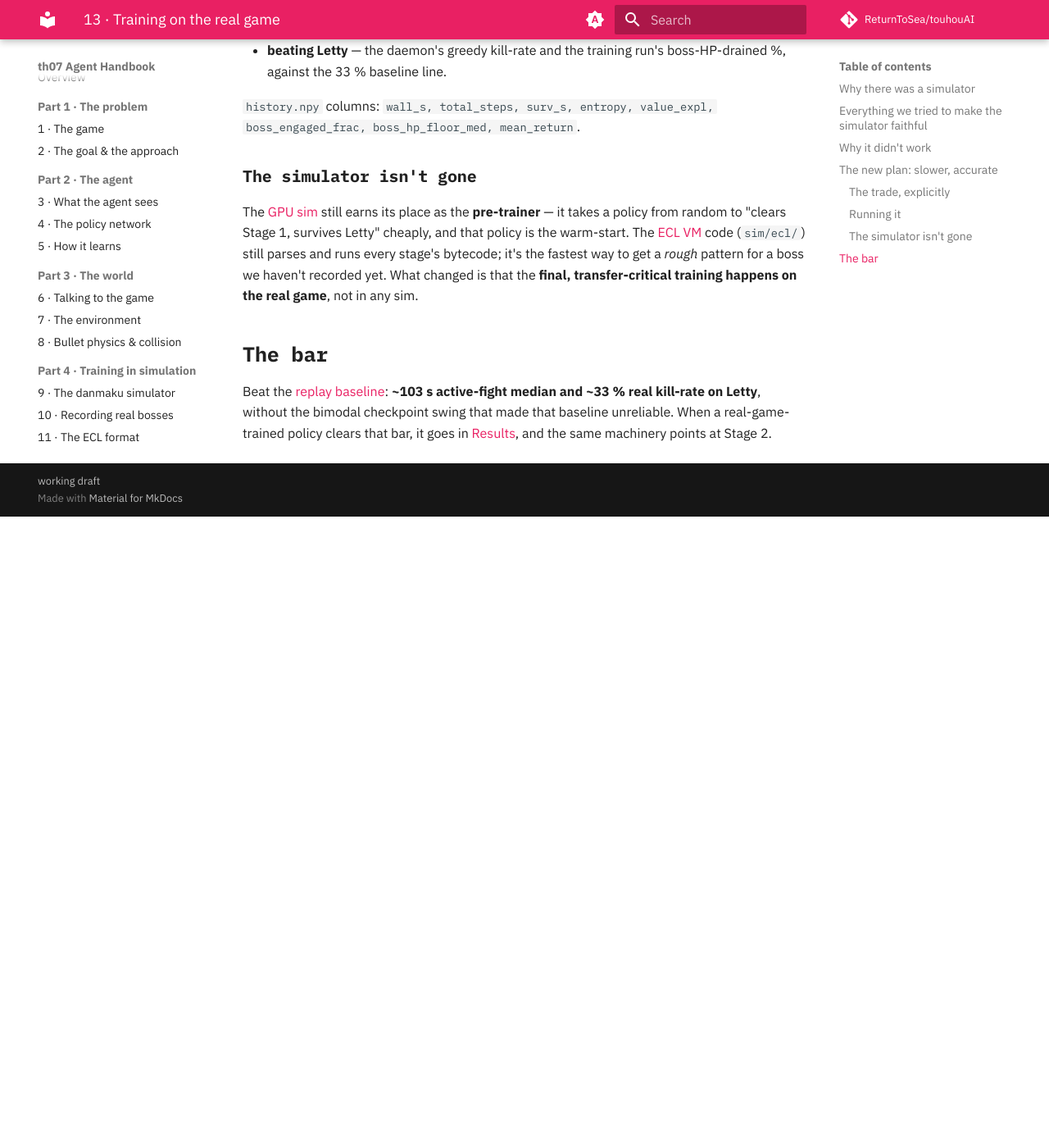
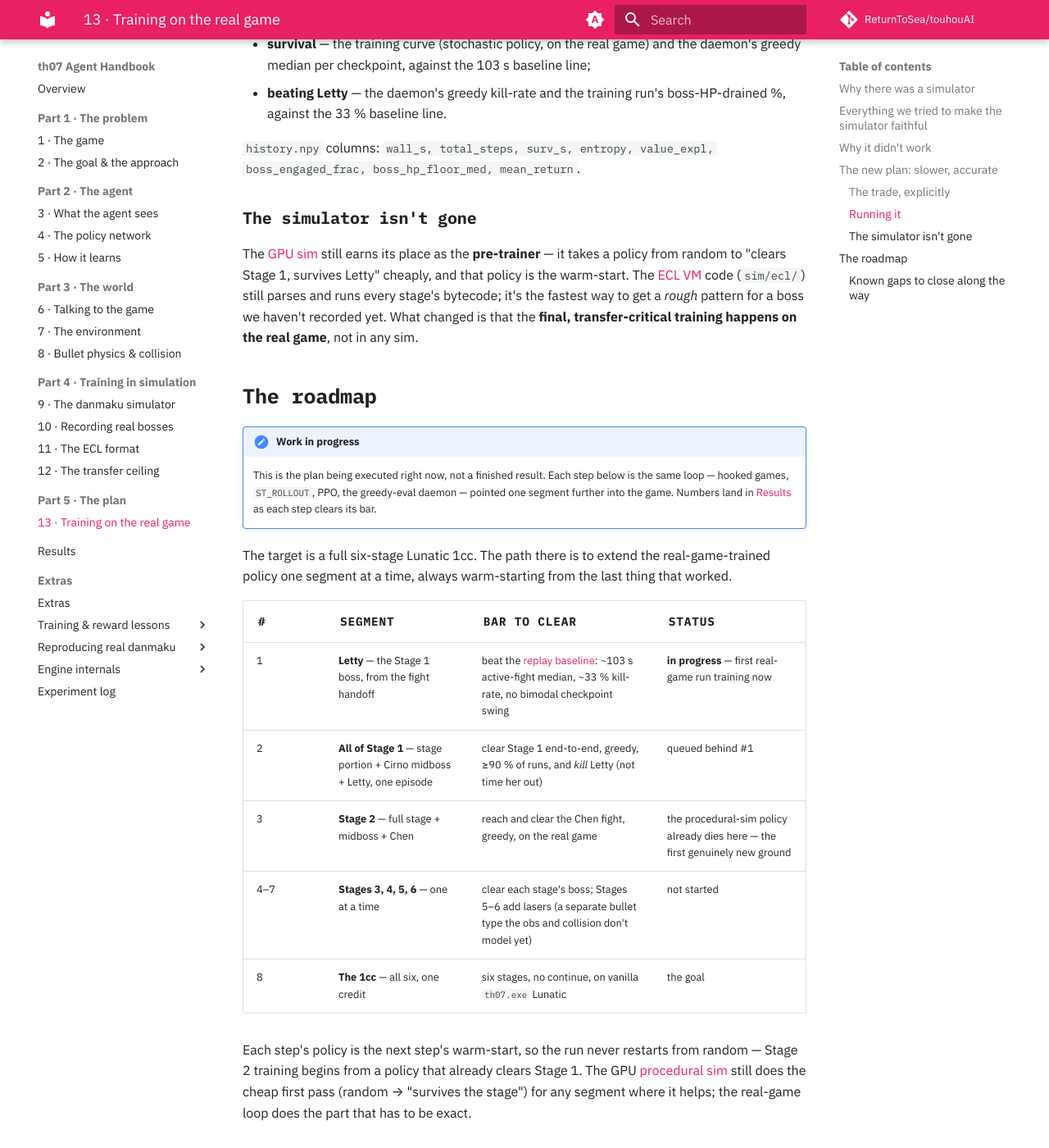
Before and after one commit to ReturnToSea/touhouAI, an MkDocs documentation site: the page built from docs/plan.md, in a window 1280 px wide and 1400 px high, scrolled down 3483 px. Shown: the whole window at 82% size. Built offline with MkDocs 1.6.1 and Material for MkDocs 9.7.7, drawn with Linux system fonts in a browser that asks for light colours; comment, search, counter and statistics services are not loaded; before the commit the page ends 4113 px from its top, so only the background shows below that; some of the changed text lies outside the part shown.

Commit message:
docs: plan.md gets the stage-by-stage roadmap; hud labels drop sim/real
- plan.md: WIP roadmap table (Letty -> all of Stage 1 -> Stage 2 -> ...
  -> 1cc), each step warm-starts from the last, known gaps (lasers,
  mid-stage snapshots, resource reward)
- fight_dll_hud.py: charts read "all real game"; series are "live
  (training policy)" vs "eval (greedy, per checkpoint)" - no sim/real

Co-Authored-By: Claude Sonnet 5 <noreply@anthropic.com>
Claude-Session: https://claude.ai/code/session_01HvK66xWtekmqmw4fENNeN8

```diff
--- a/docs/plan.md
+++ b/docs/plan.md
@@ -4,8 +4,10 @@ The plan for the last year was: build a fast, faithful simulator, train in it,
 transfer the policy to the retail game. The "fast" happened. The "faithful"
 never did — not with procedurally generated danmaku, not with 20 recordings, and
 not with a near-complete reimplementation of the game's own engine. So the plan
-has changed: **train on the real game, and accept that it is ~15× slower for the
-accuracy of having no simulator at all.**
+has changed: **train on the real game, one segment at a time — Letty first, then
+all of Stage 1, then Stage 2, and on — and accept that it is ~15× slower for the
+accuracy of having no simulator at all.** The [roadmap](#the-roadmap) is at the
+bottom; this is a work in progress.
 
 ## Why there was a simulator
 
@@ -144,9 +146,42 @@ to get a *rough* pattern for a boss we haven't recorded yet. What changed is
 that the **final, transfer-critical training happens on the real game**, not in
 any sim.
 
-## The bar
+## The roadmap
 
-Beat the [replay baseline](de-letty-replay.md): **~103 s active-fight median and
-~33 % real kill-rate on Letty**, without the bimodal checkpoint swing that made
-that baseline unreliable. When a real-game-trained policy clears that bar, it
-goes in [Results](results.md), and the same machinery points at Stage 2.
+!!! note "Work in progress"
+    This is the plan being executed right now, not a finished result. Each step
+    below is the same loop — hooked games, `ST_ROLLOUT`, PPO, the greedy-eval
+    daemon — pointed one segment further into the game. Numbers land in
+    [Results](results.md) as each step clears its bar.
+
+The target is a full six-stage Lunatic 1cc. The path there is to extend the
+real-game-trained policy one segment at a time, always warm-starting from the
+last thing that worked.
+
+| # | Segment | Bar to clear | Status |
+|---|---|---|---|
+| 1 | **Letty** — the Stage 1 boss, from the fight handoff | beat the [replay baseline](de-letty-replay.md): ~103 s active-fight median, ~33 % kill-rate, no bimodal checkpoint swing | **in progress** — first real-game run training now |
+| 2 | **All of Stage 1** — stage portion + Cirno midboss + Letty, one episode | clear Stage 1 end-to-end, greedy, ≥90 % of runs, and *kill* Letty (not time her out) | queued behind #1 |
+| 3 | **Stage 2** — full stage + midboss + Chen | reach and clear the Chen fight, greedy, on the real game | the procedural-sim policy already dies here — the first genuinely new ground |
+| 4–7 | **Stages 3, 4, 5, 6** — one at a time | clear each stage's boss; Stages 5–6 add lasers (a separate bullet type the obs and collision don't model yet) | not started |
+| 8 | **The 1cc** — all six, one credit | six stages, no continue, on vanilla `th07.exe` Lunatic | the goal |
+
+Each step's policy is the next step's warm-start, so the run never restarts from
+random — Stage 2 training begins from a policy that already clears Stage 1. The
+GPU [procedural sim](sim.md) still does the cheap first pass (random → "survives
+the stage") for any segment where it helps; the real-game loop does the part that
+has to be exact.
+
+### Known gaps to close along the way
+
+- **Lasers** (Stages 5–6) are a distinct engine object the [observation
+  builder](obs.md) and [collision](collision.md) don't handle. That work is
+  deferred until Stage 5.
+- **Episode length.** Right now every episode replays all of Stage 1 to reach
+  Letty (~60 s of "already solved" game per episode). Later segments will want a
+  [snapshot](env.md) taken deeper in, so a rollout starts at the stage being
+  trained — the [hard-reset](ref-th07-hard-reset.md) already reloads a stage;
+  snapshotting mid-stage is the extension.
+- **Resource management** (bombs, lives, power routing) isn't in the reward yet.
+  A 1cc tolerates losing lives; a *good* 1cc doesn't. That reward shaping comes
+  after the policy can physically clear the stages.
```
Also changed, not shown: 1 other file.
